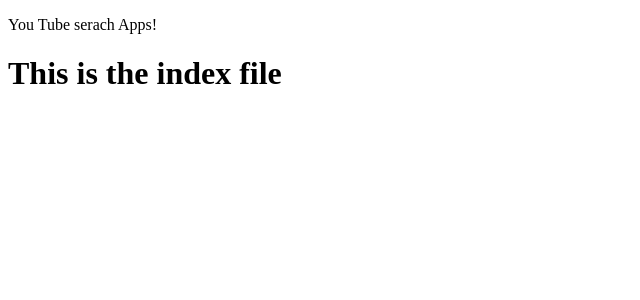
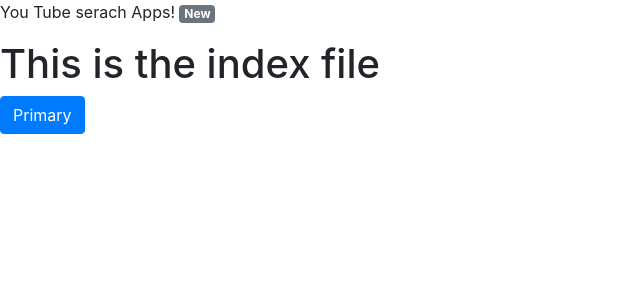
Before and after one commit to StephenDeVaux/youtube_search, a Nuxt app: page / in a window 1280 px wide. Shown: the top 300 px of the page, without its empty margins (0-640 px from the left). Built offline with nearby package versions, Linux system fonts and the light colour scheme.

Commit message:
Added bootstrap and got it working

```diff
--- a/layouts/default.vue
+++ b/layouts/default.vue
@@ -1,6 +1,6 @@
 <template>
     <div>
-        <p>You Tube serach Apps!</p>
+        <p>You Tube serach Apps! <span class="badge badge-secondary">New</span></p>
         <Nuxt />
     </div>
 </template>
--- /dev/null
+++ b/nuxt.config.js
@@ -0,0 +1,3 @@
+export default {
+    plugins: ['@/plugins/bootstrap-vue', ]
+}
--- a/pages/index.vue
+++ b/pages/index.vue
@@ -1,5 +1,6 @@
 <template>
     <div>
         <h1>This is the index file</h1>
+        <button type="button" class="btn btn-primary">Primary</button>
     </div>
 </template>
--- /dev/null
+++ b/plugins/bootstrap-vue.js
@@ -0,0 +1,6 @@
+/* eslint-disable import/first */
+import Vue from 'vue'
+import BootstrapVue from 'bootstrap-vue'
+Vue.use(BootstrapVue)
+import 'bootstrap/dist/css/bootstrap.css'
+import 'bootstrap-vue/dist/bootstrap-vue.css'
```
